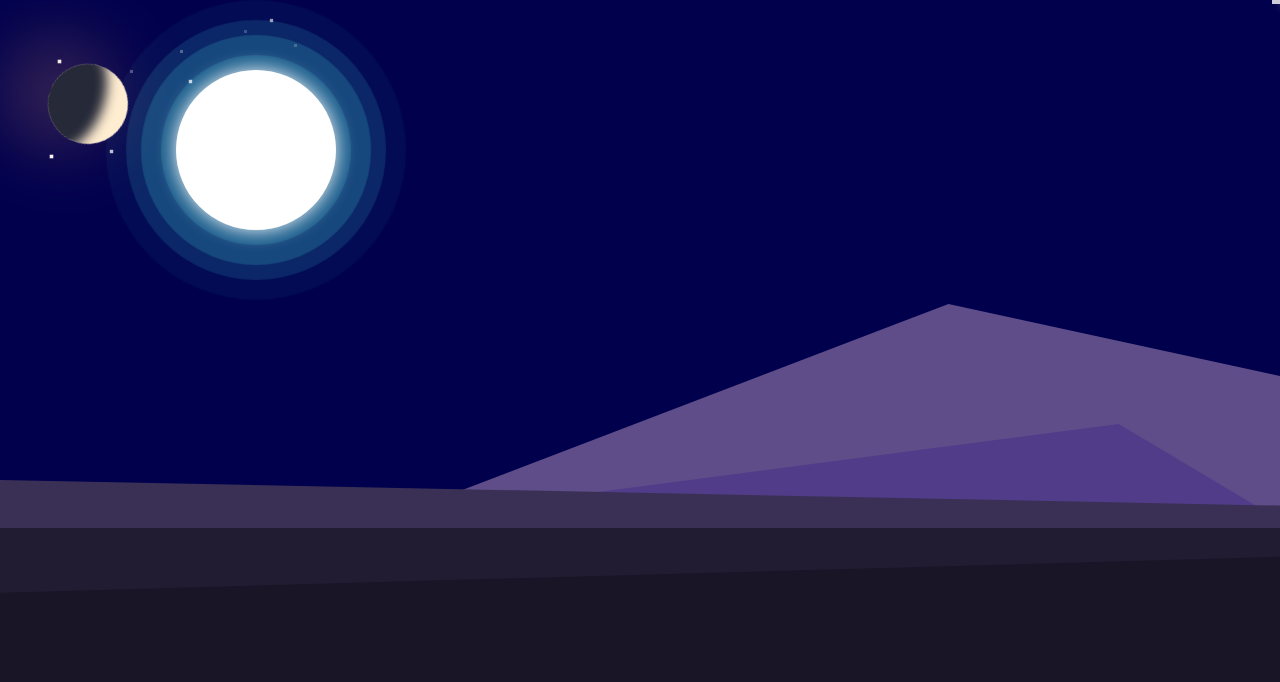
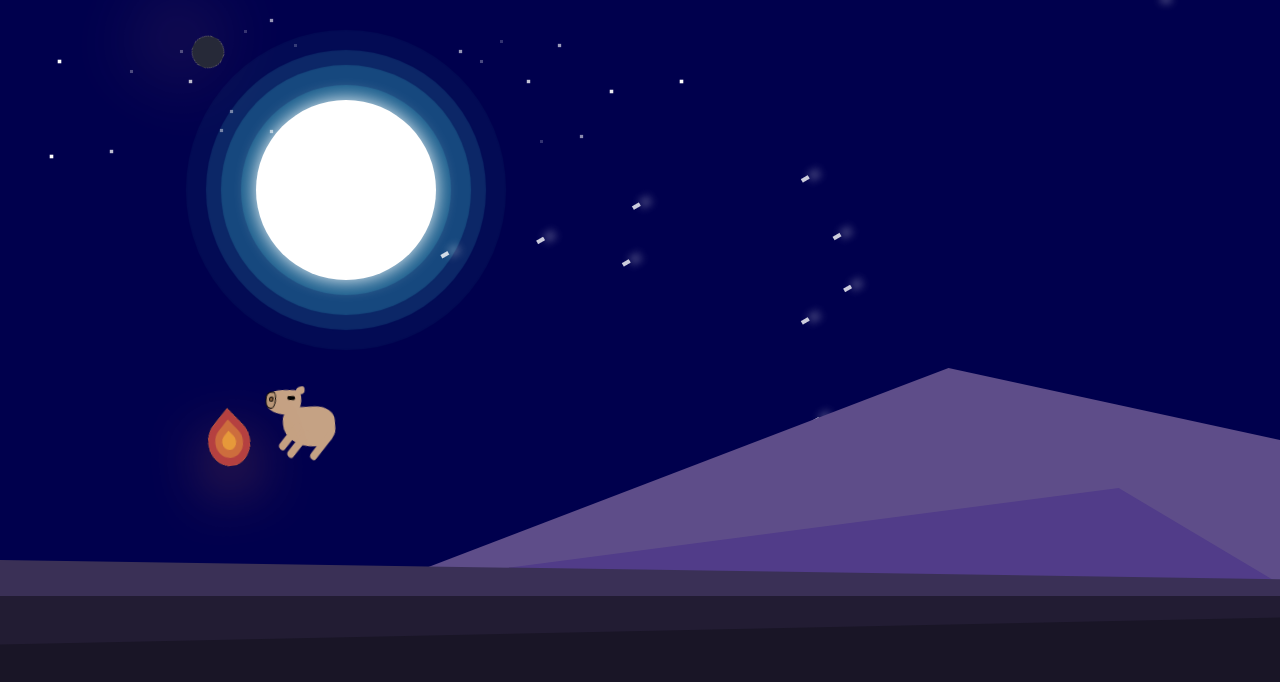
Before and after one commit to mauricio-sauza/css-art, a plain HTML site: page index.html in a window 1280 px wide. Drawn offline with Linux system fonts and the light colour scheme.

Commit message:
CSS ART finished

```diff
--- a/index.html
+++ b/index.html
@@ -3,13 +3,14 @@
   <head>
     <meta charset="UTF-8" />
     <meta name="viewport" content="width=device-width, initial-scale=1.0" />
-    <link rel="stylesheet" href="styles.css" />
+    <link rel="stylesheet" href="styles.css">
     <title>Document</title>
   </head>
   <body>
     <div class="wrapper">
-      <div class="moon"></div>
-      <div class="maa"></div>
+      <div class="moon">
+        <div class="satellite"></div>
+      </div>
 
       <div class="str sr1"></div>
       <div class="str sr2"></div>
@@ -25,19 +26,51 @@
       <div class="str sr12"></div>
       <div class="str sr13"></div>
       <div class="str sr14"></div>
+      <div class="str sr15"></div>
+      <div class="str sr16"></div>
+      <div class="str sr17"></div>
+      <div class="str sr18"></div>
+      <div class="str sr19"></div>
+      <div class="str sr20"></div>
+      <div class="str sr21"></div>
+      <div class="str sr22"></div>
+      <div class="str sr23"></div>
 
-      <div class="star"></div>
+      <div class="star st1"></div>
+      <div class="star st2"></div>
+      <div class="star st3"></div>
+      <div class="star st4"></div>
+      <div class="star st5"></div>
+      <div class="star st6"></div>
+      <div class="star st7"></div>
+      <div class="star st8"></div>
+      <div class="star st9"></div>
+      <div class="star st10"></div>
     </div>
-
-    <div class="satellite"></div>
 
     <div class="grass">
       <div class="grass-one"></div>
       <div class="grass-two"></div>
     </div>
+    <div class="test"></div>
 
+    <div class="mountain-one"></div>
     <div class="mountain-two"></div>
 
-    <div class="mountain-four"></div>
+    <div class="capybara">
+      <div class="head">
+        <div class="eye"></div>
+        <div class="ear"></div>
+        <div class="nose">
+          <div class="nose__tip"></div>
+        </div>
+      </div>
+      <div class="body">
+        <div class="leg1"></div>
+        <div class="leg2"></div>
+        <div class="leg3"></div>
+      </div>
+      <div class="fire"></div>
+    </div>
   </body>
 </html>
--- a/styles.css
+++ b/styles.css
@@ -1,3 +1,29 @@
+:root {
+  --bg: #00004d;
+  --moon-bg: #ffff;
+  --moon-shade1: #206995b3;
+  --moon-shade2: #20699580;
+  --moon-shade3: #2069954d;
+  --moon-shade4: #2069951a;
+  --eclipse: #100f0f;
+  --eclipse-border: #ffa500;
+  --grass: #3a3056;
+  --grass1: #221c33;
+  --grass2: #191526;
+  --mountain-one: #5e4d89;
+  --mountain-two: #513c89;
+  --satellite: #ffedd1;
+  --satellite-one: #262938;
+  --satellite-shadow: #262938;
+  --rotation-first: #c6836466;
+  --rotation-second: #412104b5;
+  --rotation-third: #000000;
+  --rotation-fourth: #845a4682;
+  --clr1: #b54040;
+  --clr2: #cd6d3d;
+  --clr3: #e6993a;
+}
+
 * {
   margin: 0;
   padding: 0;
@@ -5,7 +31,7 @@
 body {
   height: 0;
   width: 0;
-  background-color: #00004d;
+  background-color: var(--bg);
 }
 
 .wrapper {
@@ -16,16 +42,28 @@ body {
 
 .moon {
   position: relative;
-  height: 160px;
-  width: 160px;
-  top: 30%;
+  height: 180px;
+  width: 180px;
+  top: 20%;
   left: 20%;
-  transform: translate(-50%, -50%);
-  background: white;
+  display: flex;
+  align-items: center;
+  justify-content: center;
+  background: var(--moon-bg);
   border-radius: 50%;
-  box-shadow: 0 0 20px white, 0 0 1px 15px rgba(32, 105, 149, 0.7),
-    0 0 1px 35px rgba(32, 105, 149, 0.5), 0 0 1px 50px rgba(32, 105, 149, 0.3),
-    0 0 1px 70px rgba(32, 105, 149, 0.1);
+  box-shadow: 0 0 20px var(--moon-bg), 0 0 1px 15px var(--moon-shade1),
+    0 0 1px 35px var(--moon-shade2), 0 0 1px 50px var(--moon-shade3),
+    0 0 1px 70px var(--moon-shade4);
+}
+
+.moon:hover {
+  background: var(--eclipse);
+  border-top: solid 3px var(--eclipse-border);
+  border-left: solid 3px var(--eclipse-border);
+  border-bottom: solid 3px var(--eclipse-border);
+  border-right: solid 3px var(--eclipse-border);
+  border-radius: 100px;
+  box-shadow: 0 0 50px var(--eclipse-border);
 }
 
 /* stars */
@@ -33,12 +71,13 @@ body {
 .str {
   height: 3px;
   width: 3px;
-  background-color: white;
+  background-color: var(--moon-bg);
   position: absolute;
   border-radius: 0px;
   opacity: 0.2;
   animation: blink 1s infinite;
 }
+
 @keyframes blink {
   50% {
     opacity: 1;
@@ -115,19 +154,62 @@ body {
   top: 44px;
   animation-delay: 1s;
 }
+.sr15 {
+  left: 500px;
+  top: 40px;
+  animation-delay: 1s;
+}
+.sr16 {
+  left: 459px;
+  top: 50px;
+  animation-delay: 0.35s;
+}
+.sr17 {
+  left: 558px;
+  top: 44px;
+  animation-delay: 0.85s;
+}
+.sr18 {
+  left: 480px;
+  top: 60px;
+  animation-delay: 0.2s;
+}
+.sr19 {
+  left: 527px;
+  top: 80px;
+  animation-delay: 0.4s;
+}
+.sr20 {
+  left: 540px;
+  top: 140px;
+  animation-delay: 1s;
+}
+.sr21 {
+  left: 580px;
+  top: 135px;
+  animation-delay: 0.87s;
+}
+.sr22 {
+  left: 680px;
+  top: 80px;
+  animation-delay: 0.5s;
+}
+.sr23 {
+  left: 610px;
+  top: 90px;
+  animation-delay: 0.69s;
+}
 
 /* shooting star*/
 
 .star {
   height: 4px;
   width: 8px;
-  position: absolute;
-  background: white;
-  right: 0px;
-  top: 0px;
+  position: relative;
+  background: var(--moon-bg);
   animation: st 5s linear infinite;
   opacity: 0.8;
-  box-shadow: 10px 1px 10px white;
+  box-shadow: 10px 1px 10px var(--moon-bg);
 }
 @keyframes st {
   10% {
@@ -138,14 +220,66 @@ body {
   }
 }
 
+.st1 {
+  left: 70vmax;
+  bottom: 190px;
+  animation-delay: 0.2s;
+}
+.st2 {
+  left: 75vmax;
+  bottom: 190px;
+  animation-delay: 0.5s;
+}
+.st3 {
+  left: 80vmax;
+  bottom: 210px;
+  animation-delay: 0.8s;
+}
+.st4 {
+  left: 85vmax;
+  bottom: 200px;
+  animation-delay: 0.1s;
+}
+.st5 {
+  left: 90vmax;
+  bottom: 200px;
+  animation-delay: 0s;
+}
+.st6 {
+  left: 99vmax;
+  bottom: 150px;
+  animation-delay: 0.1s;
+}
+.st7 {
+  left: 99vmax;
+  bottom: 220px;
+  animation-delay: 0.4s;
+}
+.st8 {
+  left: 99vmax;
+  bottom: 300px;
+  animation-delay: 0.1s;
+}
+.st9 {
+  left: 99vmax;
+  bottom: 170px;
+  animation-delay: 0.5s;
+}
+.st10 {
+  left: 99vmax;
+  bottom: 60px;
+  animation-delay: 0.2s;
+}
+
 /* Grass */
 
 .grass {
+  display: flex;
   width: 100%;
-  height: 40%;
+  height: 30%;
   position: absolute;
   bottom: 0px;
-  background: #3a3056;
+  background: var(--grass);
   -webkit-clip-path: polygon(0 0, 100% 8%, 100% 100%, 0% 100%);
   clip-path: polygon(0 0, 100% 8%, 100% 100%, 0% 100%);
   z-index: 5;
@@ -156,7 +290,7 @@ body {
   height: 85%;
   position: absolute;
   bottom: 0px;
-  background: #221c33;
+  background: var(--grass1);
   z-index: 6;
 }
 
@@ -165,7 +299,7 @@ body {
   height: 80%;
   position: absolute;
   bottom: 0px;
-  background: #191526;
+  background: var(--grass2);
   z-index: 7;
   -webkit-clip-path: polygon(0 19%, 100% 5%, 100% 100%, 0% 100%);
   clip-path: polygon(0 19%, 100% 5%, 100% 100%, 0% 100%);
@@ -173,55 +307,55 @@ body {
 
 /* Mountains */
 
-.back-mountain {
+.mountain-one {
+  width: 70%;
+  height: 30%;
   position: absolute;
-  height: 40vmin;
-  width: 42vmin;
-  background-color: #251d55;
-  top: 25%;
-  left: 80%;
-  clip-path: polygon(0% 100%, 51% 0%, 100% 57%, 100% 100%);
-  /* transform: rotate(-46deg); */
+  bottom: 27%;
+  right: 0%;
+  background: var(--mountain-one);
+  -webkit-clip-path: polygon(63% 10%, 100% 40%, 100% 100%, 0% 100%);
+  clip-path: polygon(63% 10%, 100% 40%, 100% 100%, 0% 100%);
+  z-index: 2;
 }
 
-.back-mountain-2 {
+.mountain-two {
+  width: 70%;
+  height: 25%;
   position: absolute;
-  height: 40vmin;
-  width: 50vmin;
-  background-color: #251d55;
-  top: 25%;
-  left: 65%;
-  /* transform: rotate(-46deg); */
-  clip-path: polygon(50% 0%, 0% 100%, 100% 100%);
+  bottom: 27%;
+  right: 0%;
+  background: var(--mountain-two);
+  -webkit-clip-path: polygon(82% 52%, 0% 100%, 100% 100%);
+  clip-path: polygon(82% 52%, 0% 100%, 100% 100%);
+  z-index: 4;
 }
 
 .satellite,
 .satellite::after {
   content: "";
   position: absolute;
-  width: 5em;
-  height: 5em;
+  width: 2em;
+  height: 2em;
   border-radius: 50%;
-  /*   z-index: 100; */
 }
 
 .satellite {
-  background-color: #ffedd1;
-  box-shadow: -2em 0 5em -1em white;
+  background-color: var(--satellite);
+  box-shadow: -2em 0 5em -1em var(--moon-bg);
   transition: 250ms;
   overflow: hidden;
   left: 32em;
-  /*   z-index: -1; */
-  transform: rotate(20deg);
+  transform: rotate(25deg);
 
-  animation: test 5s infinite ease-in-out;
+  animation: rotation 5s infinite ease-in-out;
 }
 
 .satellite::after {
-  background-color: #262938;
-  width: 2.5em;
-  left: 2.5em;
-  box-shadow: 0 0 0.75em 0.95em #262938;
+  background-color: var(--satellite-one);
+  width: 2em;
+  left: 2em;
+  box-shadow: 0 0 0.75em 0.95em var(--satellite-shadow);
   animation: shadow 5s infinite ease-in-out;
 }
 
@@ -249,7 +383,7 @@ body {
 
   80% {
     left: 0;
-    box-shadow: 0 0 0.55em 0.75em #262938;
+    box-shadow: 0 0 0.55em 0.75em var(--satellite-shadow);
   }
 
   100% {
@@ -258,29 +392,29 @@ body {
   }
 }
 
-@keyframes test {
+@keyframes rotation {
   0%,
   100% {
-    top: 4em;
-    left: 3em;
-    box-shadow: -2em 0 5em 0.5em rgb(198 131 100 / 40%);
+    top: -4em;
+    left: -4em;
+    box-shadow: -2em 0 5em 0.5em var(--rotation-first);
     z-index: 2;
   }
   25% {
-    box-shadow: 0 0 3em 1em #412104b5;
+    box-shadow: 0 0 3em 1em var(--rotation-second);
   }
   75% {
-    box-shadow: 0 0 3em 1em black;
+    box-shadow: 0 0 3em 1em var(--rotation-third);
   }
 
   48% {
     z-index: 2;
   }
   50% {
-    left: 20em;
-    top: 20em;
+    left: 14em;
+    top: 14em;
     z-index: -1;
-    box-shadow: 2em 0 5em 0.5em rgb(132 90 70 / 51%);
+    box-shadow: 2em 0 5em 0.5em var(--rotation-fourth);
   }
 
   99% {
@@ -288,26 +422,125 @@ body {
   }
 }
 
-.mountain-two {
-  width: 70%;
-  height: 30%;
+.fire {
+  background: radial-gradient(var(--clr3) 24%, 24%, var(--clr4));
+  top: 160px;
+  border-radius: 100% 0 100% 100%;
+  box-shadow: -2vmin 2vmin 8vmin -1vmin var(--clr2),
+    0 0 0 1vmin var(--clr1) inset, 0 0 0 2vmin var(--clr2) inset,
+    0 0 0 3vmin var(--clr3) inset;
+  height: 6vmin;
+  right: 500px;
+  margin: 0 0 0 -7vmin;
   position: absolute;
-  bottom: 35%;
-  right: 0%;
-  background: #5e4d89;
-  -webkit-clip-path: polygon(63% 10%, 100% 40%, 100% 100%, 0% 100%);
-  clip-path: polygon(63% 10%, 100% 40%, 100% 100%, 0% 100%);
-  z-index: 2;
+  transform: rotate(-40deg);
+  width: 6vmin;
+  z-index: 4;
 }
 
-.mountain-four {
-  width: 70%;
-  height: 25%;
+.capybara {
   position: absolute;
-  bottom: 35%;
-  right: 0%;
-  background: #513c89;
-  -webkit-clip-path: polygon(82% 52%, 0% 100%, 100% 100%);
-  clip-path: polygon(82% 52%, 0% 100%, 100% 100%);
-  z-index: 4;
+  perspective: 500px;
+  transform: rotate(-8deg) rotateY(30deg);
+  top: 200px;
+  left: 600px;
 }
+
+.head {
+  position: absolute;
+  top: 140px;
+  right: 435px;
+  width: 40px;
+  height: 25px;
+  background: #c5a284;
+  transform: rotate(8deg);
+  border-radius: 57% 19% 34% 63% / 30% 27% 61% 41%;
+}
+
+.eye {
+  position: relative;
+  top: 6px;
+  left: 24px;
+  border: 2px solid;
+  width: 5px;
+  border-radius: 12px;
+  height: 0;
+}
+
+.ear {
+  position: relative;
+  bottom: 8px;
+  left: 34px;
+  background: #c5a284;
+  width: 10px;
+  height: 8px;
+  border-radius: 100% 40% 76% 41% / 87% 50% 60% 35%;
+}
+
+.nose {
+  position: relative;
+  bottom: 10px;
+  right: 1px;
+  width: 10px;
+  height: 15px;
+  border: 0.5px solid;
+  background: #b99879;
+  transform: rotate(1deg);
+  border-radius: 70% 27% 56% 50% / 50% 40% 81% 45%;
+}
+
+.nose__tip {
+  position: relative;
+  border: 0.5px solid;
+  top: 4px;
+  left: 3px;
+  width: 3px;
+  height: 3px;
+  background: #805b3b;
+  border-radius: 87% 44% 56% 44% / 53% 31% 47% 36%;
+}
+
+.body {
+  position: relative;
+  background: #c5a284;
+  width: 60px;
+  height: 40px;
+  top: 160px;
+  right: 400px;
+  border-radius: 61% 66% 79% 105%;
+  transform: rotate(5deg);
+  border-color: #7a5229 #7a5229 #7a5229 transparent;
+}
+
+.leg1 {
+  position: relative;
+  background-color: #c5a284;
+  transform: rotate(-45deg);
+  border-radius: 12px;
+  top: 25px;
+  right: 10px;
+  width: 35px;
+  height: 8px;
+}
+
+.leg2 {
+  position: relative;
+  background-color: #c5a284;
+  transform: rotate(-45deg);
+  border-radius: 12px;
+  top: 25px;
+  right: 1px;
+  width: 35px;
+  height: 8px;
+}
+
+.leg3 {
+  position: relative;
+  background-color: #c5a284;
+  border-radius: 12px;
+  transform: rotate(-45deg);
+  top: 20px;
+  left: 25px;
+  width: 35px;
+  height: 8px;
+}
```
